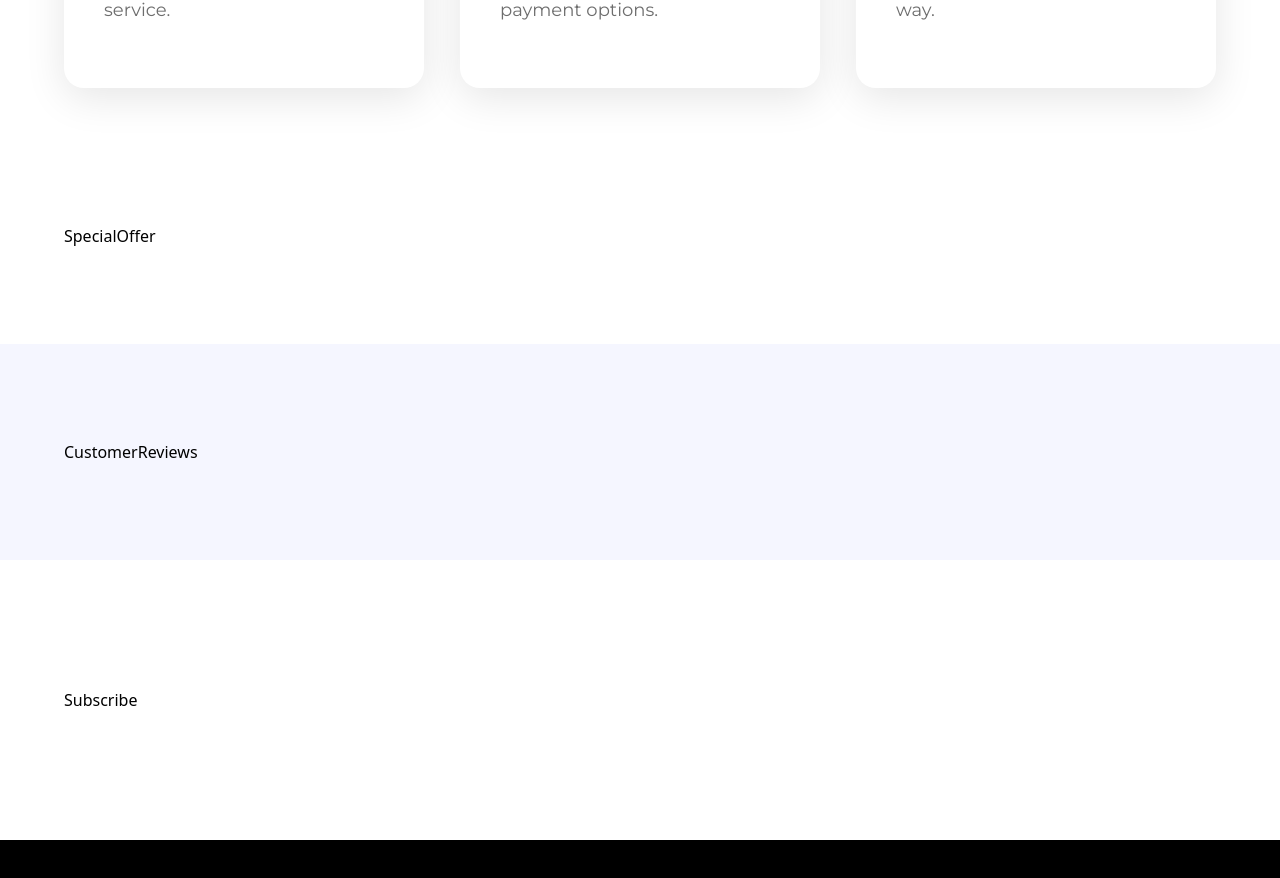
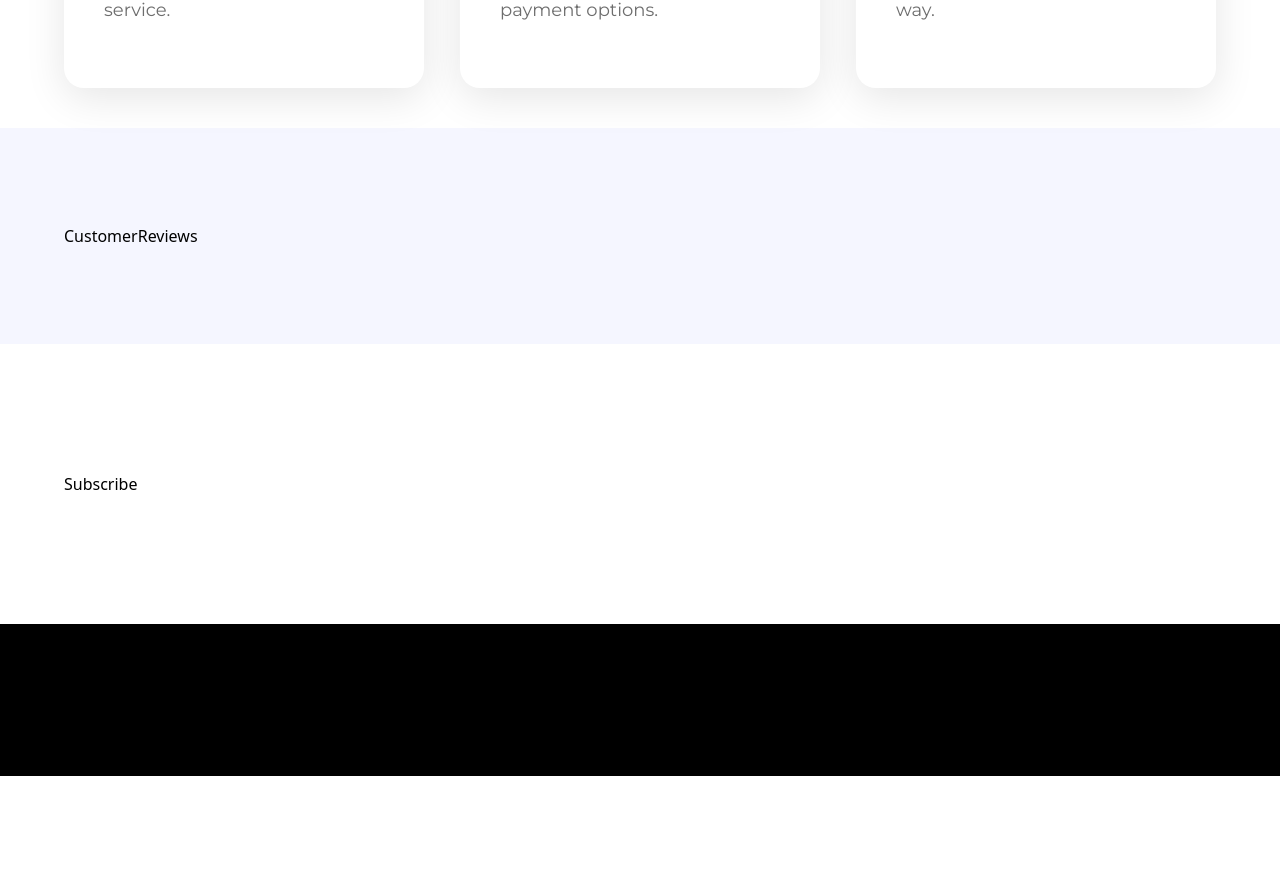
Before and after one commit to khaled9912/nike-landing-page, a React (Vite) app: page / in a window 1280 px wide. Shown: the part 2696-3574 px from the top of the page. After the commit the page ends 3472 px from the top, so only its background shows below. Built offline with nearby package versions, Linux system fonts and the light colour scheme; a web font is replaced by a local one.

Commit message:
removing special offer

```diff
--- a/src/App.jsx
+++ b/src/App.jsx
@@ -1,5 +1,5 @@
 import { CustomerReviews, Footer, Hero,
-  PopularProducts, Services, SpecialOffer,
+  PopularProducts, Services,
    Subscribe, SuperQuality
   } from "./sections";
 import Nav from "./components/Nav";
@@ -13,7 +13,6 @@ const App = () => (
     <section className="padding"><PopularProducts /></section>
     <section className="padding"><SuperQuality /></section>
     <section className="padding-x py-10"><Services /></section>
-    <section className="padding"><SpecialOffer /></section>
     <section className="bg-pale-blue padding"><CustomerReviews /></section>
     <section className="padding-x sm:py-32 py-16 w-full"><Subscribe /></section>
     <section className="bg-black padding-x padding-t pb-8"><Footer /></section>
--- a/src/assets/images/index.js
+++ b/src/assets/images/index.js
@@ -8,7 +8,6 @@ import customer2 from './customer2.svg'
 import footerLogo from './footer-logo.svg'
 import headerLogo from './header-logo.svg'
 
-import offer from './offer.svg'
 
 import shoe4 from './shoe4.svg'
 import shoe5 from './shoe5.svg'
@@ -32,7 +31,6 @@ export {
     footerLogo,
     headerLogo,
 
-    offer,
     shoe4,
     shoe5,
     shoe6,
--- a/src/sections/SpecialOffer.jsx
+++ /dev/null
@@ -1,8 +0,0 @@
-
-const SpecialOffer = () => {
-  return (
-    <div>SpecialOffer</div>
-  )
-}
-
-export default SpecialOffer
--- a/src/sections/index.js
+++ b/src/sections/index.js
@@ -3,7 +3,6 @@ import CustomerReviews from "./CustomerReviews";
 import Footer from "./Footer";
 import PopularProducts from "./PopularProducts";
 import Services from "./Services";
-import SpecialOffer from "./SpecialOffer";
 import SuperQuality from "./SuperQuality";
 import Subscribe from './Subscribe';
 
@@ -13,7 +12,6 @@ export {
     Footer,
     PopularProducts,
     Services,
-    SpecialOffer,
     SuperQuality,
     Subscribe
     }
```
Also changed, not shown: src/assets/images/offer.svg (deleted).
